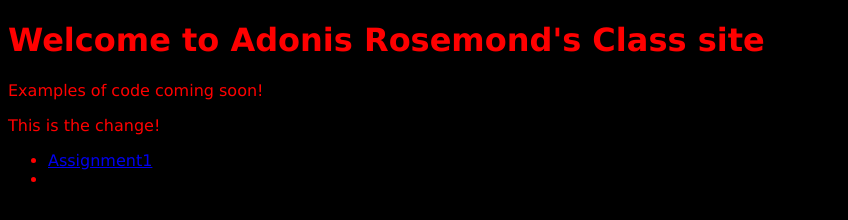
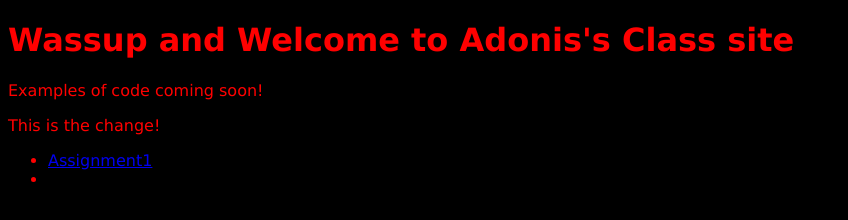
Before and after one commit to Adonis1900/MMP240, a plain HTML site: page index.html in a window 1280 px wide. Shown: the whole page, without its empty margins (0-848 px from the left). Drawn offline with Linux system fonts and the light colour scheme.

Commit message:
added code

```diff
--- a/index.html
+++ b/index.html
@@ -14,7 +14,7 @@
 	    <!-- end embedded css -->
 	</head>
 	<body>
-		<h1>Welcome to Adonis Rosemond's Class site</h1>
+		<h1>Wassup and Welcome to Adonis's Class site</h1>
 		<p>Examples of code coming soon!</p>
 		<p>This is the change!</p>
 		<ul>
```
